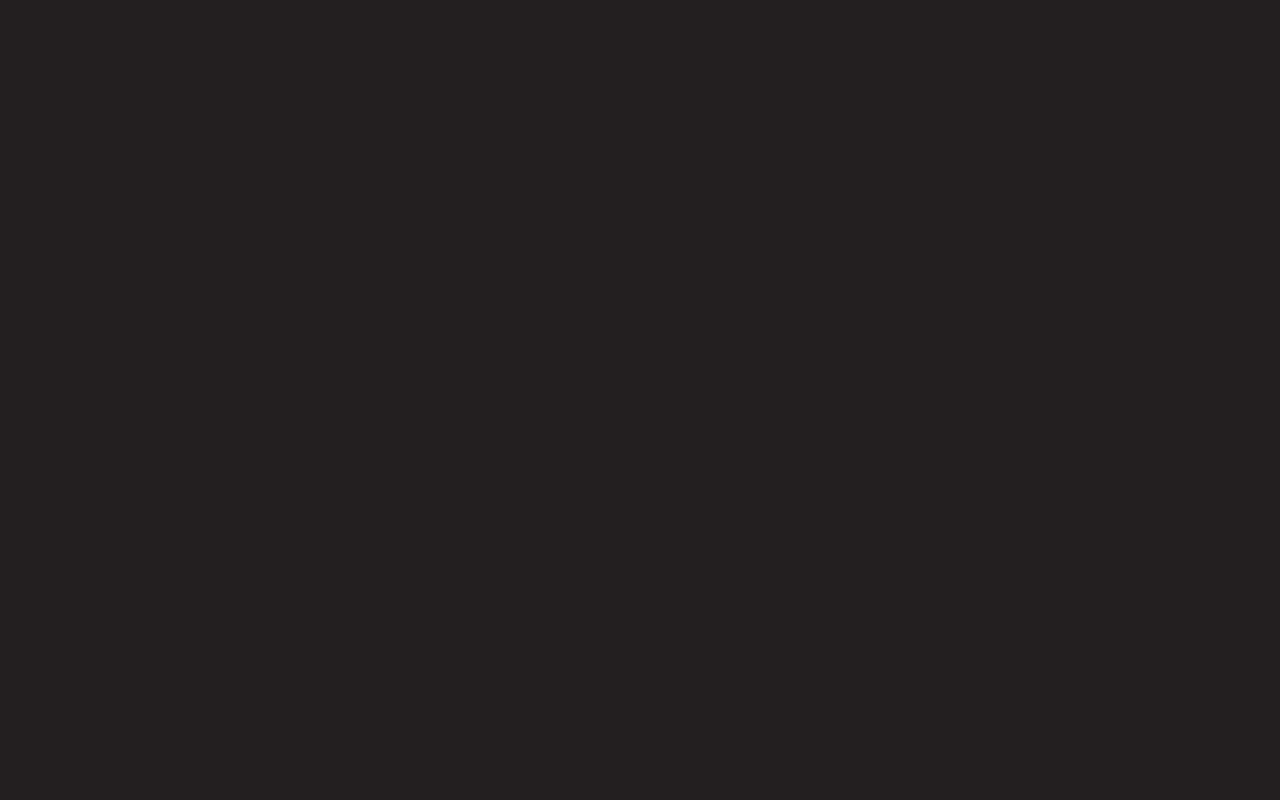
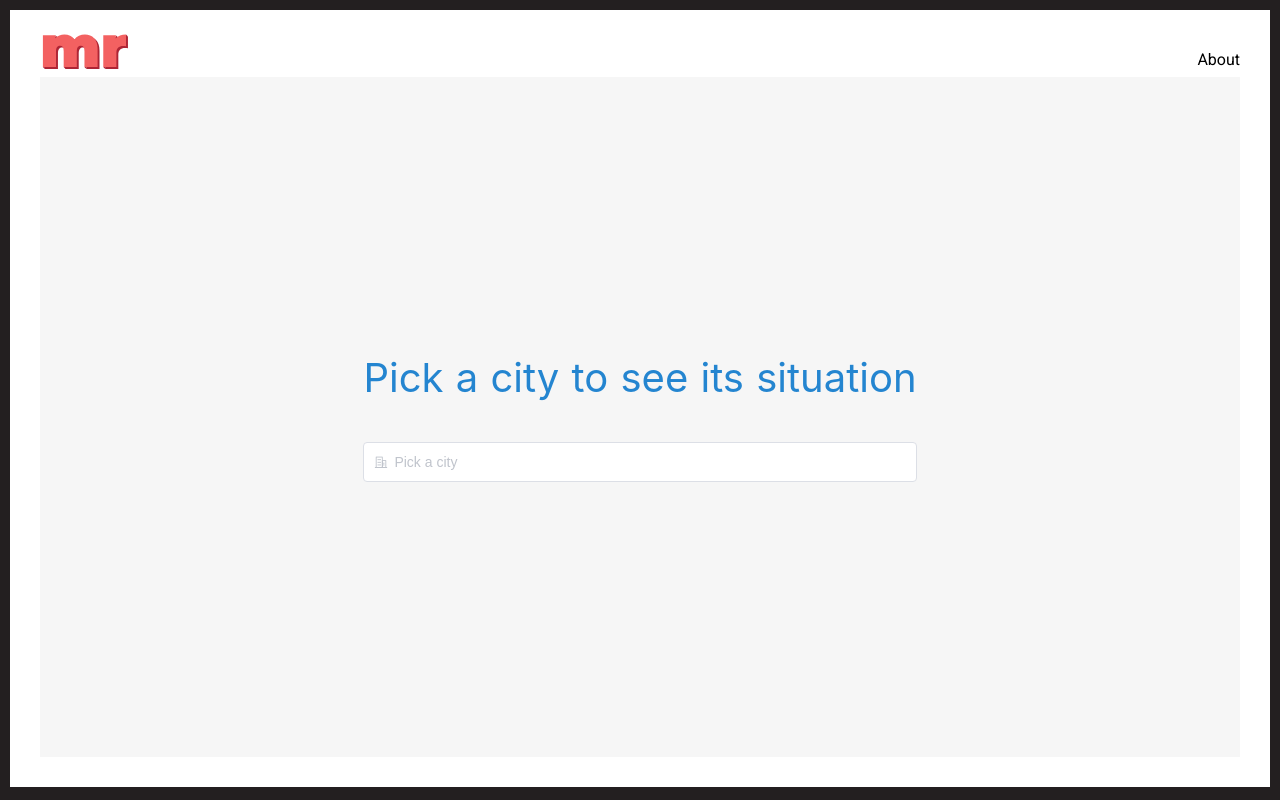
Before and after one commit to mrivar/mrivar.github.io-code, a Nuxt app: page /covid19 in a window 1280 px wide. Before the commit this address had no page. Built offline with nearby package versions, Linux system fonts and the light colour scheme.

Commit message:
Add navigation bar and covid basic pages

```diff
--- a/assets/style/main.scss
+++ b/assets/style/main.scss
@@ -1,8 +1,8 @@
 @import "./colors.scss";
 
 html {
-  font-family: 'Source Sans Pro', -apple-system, BlinkMacSystemFont, 'Segoe UI',
-    Roboto, 'Helvetica Neue', Arial, sans-serif;
+  font-family: Roboto, 'Source Sans Pro', -apple-system, BlinkMacSystemFont, 'Segoe UI',
+    'Helvetica Neue', Arial, sans-serif;
   font-size: 16px;
   word-spacing: 1px;
   -ms-text-size-adjust: 100%;
--- a/components/atoms/Logo.vue
+++ b/components/atoms/Logo.vue
@@ -2,7 +2,20 @@
   <img class="logo" src="@/static/logo.svg" />
 </template>
 
-<style>
+<script>
+export default {
+  name: "Logo",
+  props: {
+    route: {
+      type: String,
+      default: "",
+      required: false
+    }
+  }
+}
+</script>
+
+<style scoped>
 .logo {
   animation: 1s appear;
   margin: auto;
--- /dev/null
+++ b/components/atoms/NavbarLink.vue
@@ -0,0 +1,42 @@
+<template>
+  <n-link
+    :to="route"
+    class="navbar-item"
+  >
+    {{ name }}
+  </n-link>
+</template>
+
+<script>
+export default {
+  name: "NavbarLink",
+  props: {
+    name: {
+      type: String,
+      required: true
+    },
+    route: {
+      type: String,
+      default: "",
+      required: true
+    }
+  }
+}
+</script>
+
+<style scoped lang="scss">
+a {
+  color: black;
+  border-bottom: 0px solid;
+
+  &:focus,
+  &:hover,
+  & .nuxt-link-active {
+    font-weight: 500;
+  }
+
+  & .nuxt-link-active {
+    border-bottom-width: 2px;
+  }
+}
+</style>
--- /dev/null
+++ b/components/molecules/TheNavbar.vue
@@ -0,0 +1,31 @@
+<template>
+  <nav>
+    <NavbarLink
+      v-for="route in routes"
+      :key="route.name"
+      :name="route.name"
+      :route="route.route"
+    />
+  </nav>
+</template>
+
+<script>
+import NavbarLink from '~/components/atoms/NavbarLink.vue';
+
+export default {
+  name: "TheNavbar",
+  props: {
+    /**
+     * Array of routes with name and route
+     */
+    routes: Array
+  },
+  components: {
+    NavbarLink
+  }
+}
+</script>
+
+<style>
+
+</style>
--- a/components/organisms/TheHeader.vue
+++ b/components/organisms/TheHeader.vue
@@ -3,16 +3,31 @@
     <div class="header-container">
       <Logo />
       <slot></slot>
+      <TheNavbar :routes="routes" />
     </div>
   </header>
 </template>
 
 <script>
-import Logo from '~/components/atoms/Logo.vue'
+import Logo from '~/components/atoms/Logo.vue';
+import TheNavbar from '~/components/molecules/TheNavbar.vue';
+
+const routes = [
+  {
+    name: "About",
+    route: "/covid19/about"
+  }
+]
 
 export default {
   components: {
-    Logo
+    Logo,
+    TheNavbar
+  },
+  data() {
+    return {
+      routes
+    };
   }
 }
 </script>
@@ -25,9 +40,14 @@ header {
 
   & .header-container {
     position: relative;
+    display: flex;
+    justify-content: space-between;
+    align-items: flex-end;
+    width: 100%;
   }
 
   & .logo {
+    margin: 0;
     max-height: 35px;
     cursor: pointer;
   }
--- a/layouts/covid19.vue
+++ b/layouts/covid19.vue
@@ -1,6 +1,6 @@
 <template>
   <main>
-    <TheHeader />
+    <TheHeader/>
     <nuxt />
     <TheFooter />
   </main>
--- a/nuxt.config.js
+++ b/nuxt.config.js
@@ -19,7 +19,7 @@ export default {
       {
         rel: 'stylesheet',
         href:
-          'https://fonts.googleapis.com/css?family=Roboto:100,400&display=swap'
+          'https://fonts.googleapis.com/css?family=Roboto:100,400,500&display=swap'
       }
     ]
   },
--- /dev/null
+++ b/pages/covid19/about.vue
@@ -0,0 +1,14 @@
+<template>
+  <div class="main-container">
+  </div>
+</template>
+
+<script>
+export default {
+  layout: "covid19",
+}
+</script>
+
+<style>
+
+</style>
--- /dev/null
+++ b/pages/covid19/index.vue
@@ -0,0 +1,29 @@
+<template>
+  <div class="main-container">
+    <div>
+      <h1 class="title">Pick a city to see its situation</h1>
+      <el-input
+          placeholder="Pick a city"
+          prefix-icon="el-icon-office-building"
+          v-model="city"
+      />
+    </div>
+  </div>
+</template>
+
+<script>
+export default {
+  layout: "covid19",
+}
+</script>
+
+<style scoped lang="scss">
+@import "~/assets/style/colors.scss";
+
+.title {
+  color: $blue;
+  font-weight: 400;
+  letter-spacing: inherit;
+  margin-bottom: 40px;
+}
+</style>
```
Also changed, not shown: components/atoms/InfoBox.vue (added, +20 -0 lines).
